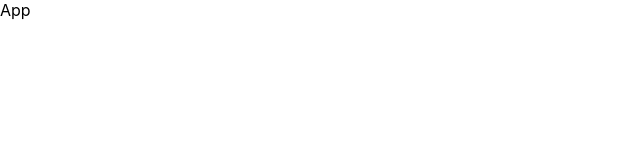
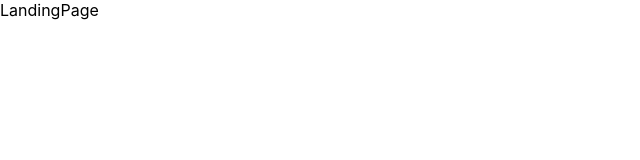
Before and after one commit to joon517/boilerplate_study, a React (Create React App) app in the folder client/: page / in a window 1280 px wide. Shown: the top 160 px of the page, without its empty margins (0-640 px from the left). Built offline with nearby package versions, Linux system fonts and the light colour scheme.

Commit message:
lec20 complete

```diff
--- a/client/src/App.js
+++ b/client/src/App.js
@@ -1,11 +1,26 @@
-import React from 'react'
+import React from 'react';
+import {
+  BrowserRouter as Router,
+  Routes,
+  Route,
+  Link
+} from "react-router-dom";
+import LandingPage from './components/views/LandingPage/LandingPage';
+import LoginPage from './components/views/LoginPage/LoginPage';
+import RegisterPage from './components/views/RegisterPage/RegisterPage';
 
 function App() {
   return (
-    <div className="App">
-      App
-    </div>
-  )
+    <Router>
+      <div>
+        <Routes>
+          <Route path="/" element={<LandingPage/>}/>
+          <Route path="/login" element={<LoginPage/>}/>
+          <Route path="/register" element={<RegisterPage/>}/>
+        </Routes>
+        </div>
+    </Router>
+  );
 }
 
 export default App;
```
